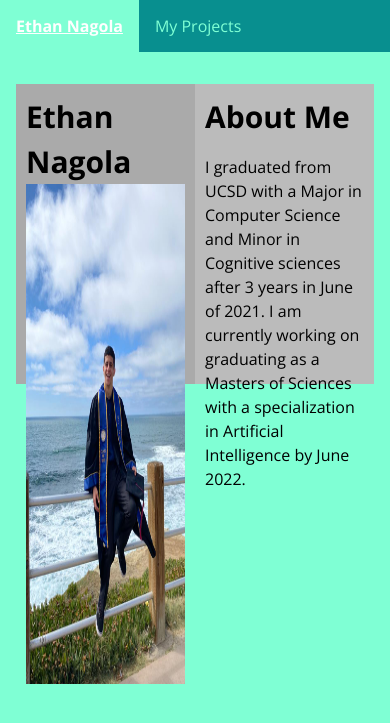
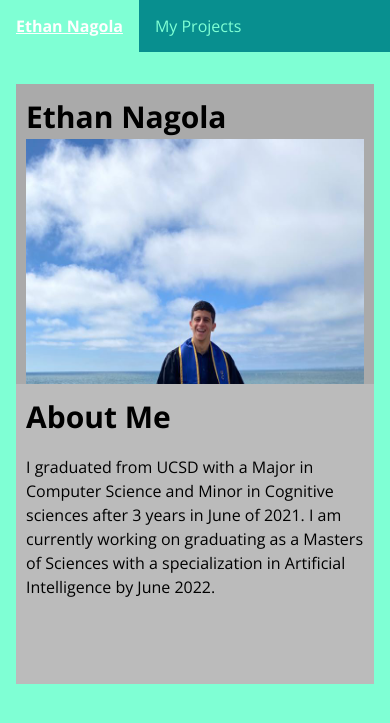
Before and after one commit to enagola/web, a Jekyll site: the page built from docs/ethan.md, in a window 390 px wide. Shown: the top 723 px of the page. Built offline with Jekyll 4.4.1, drawn with Linux system fonts in a browser that asks for light colours.

Commit message:
Update template.html

```diff
--- a/docs/_layouts/template.html
+++ b/docs/_layouts/template.html
@@ -49,16 +49,30 @@
     </script>
     <meta name="viewport" content="width=device-width, initial-scale=1">
     <style>
-
-      .row {
-        display: flex;
+      * {
+        box-sizing: border-box;
       }
 
-      /* Create two equal columns that sits next to each other */
+      /* Create two equal columns that floats next to each other */
       .column {
-        flex: 50%;
+        float: left;
+        width: 50%;
         padding: 10px;
         height: 300px; /* Should be removed. Only for demonstration */
+      }
+
+      /* Clear floats after the columns */
+      .row:after {
+        content: "";
+        display: table;
+        clear: both;
+      }
+
+      /* Responsive layout - makes the two columns stack on top of each other instead of next to each other */
+      @media screen and (max-width: 600px) {
+        .column {
+          width: 100%;
+        }
       }
       .morecontent span {
           display: none;
```
